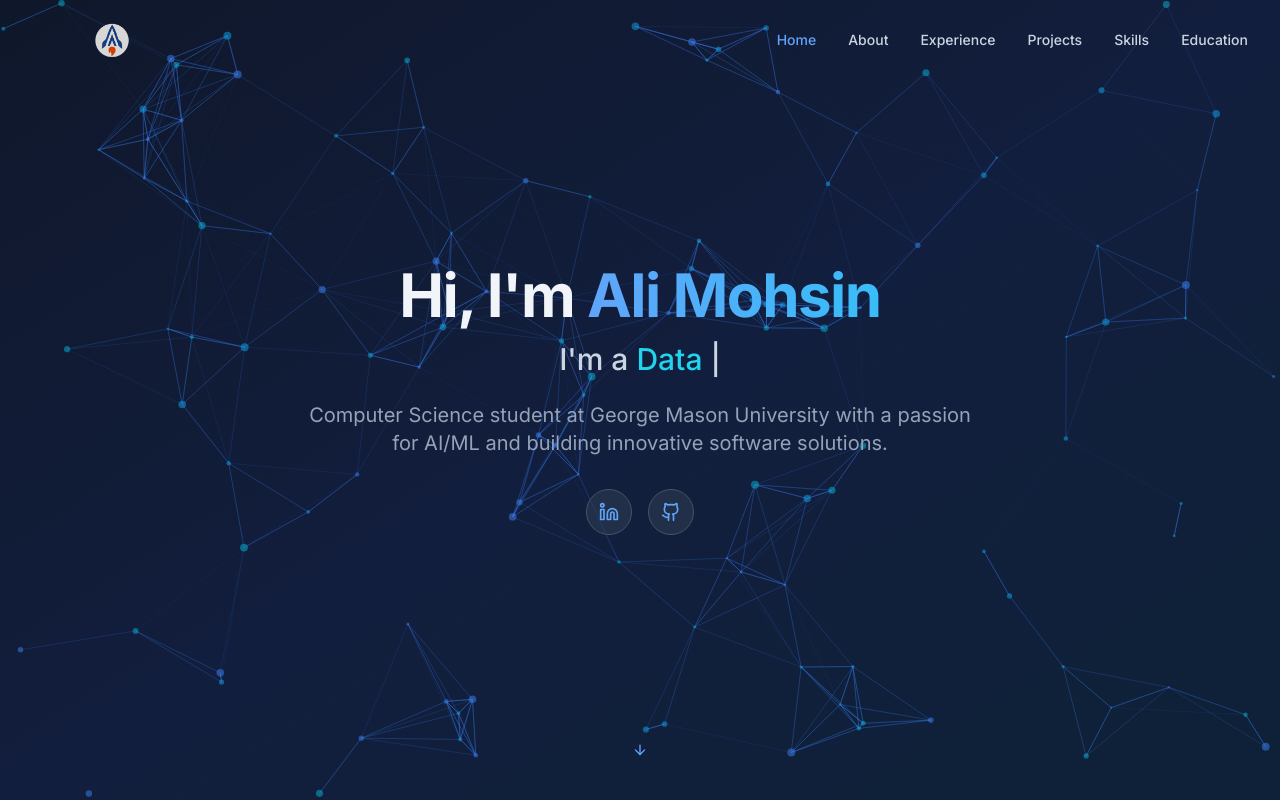
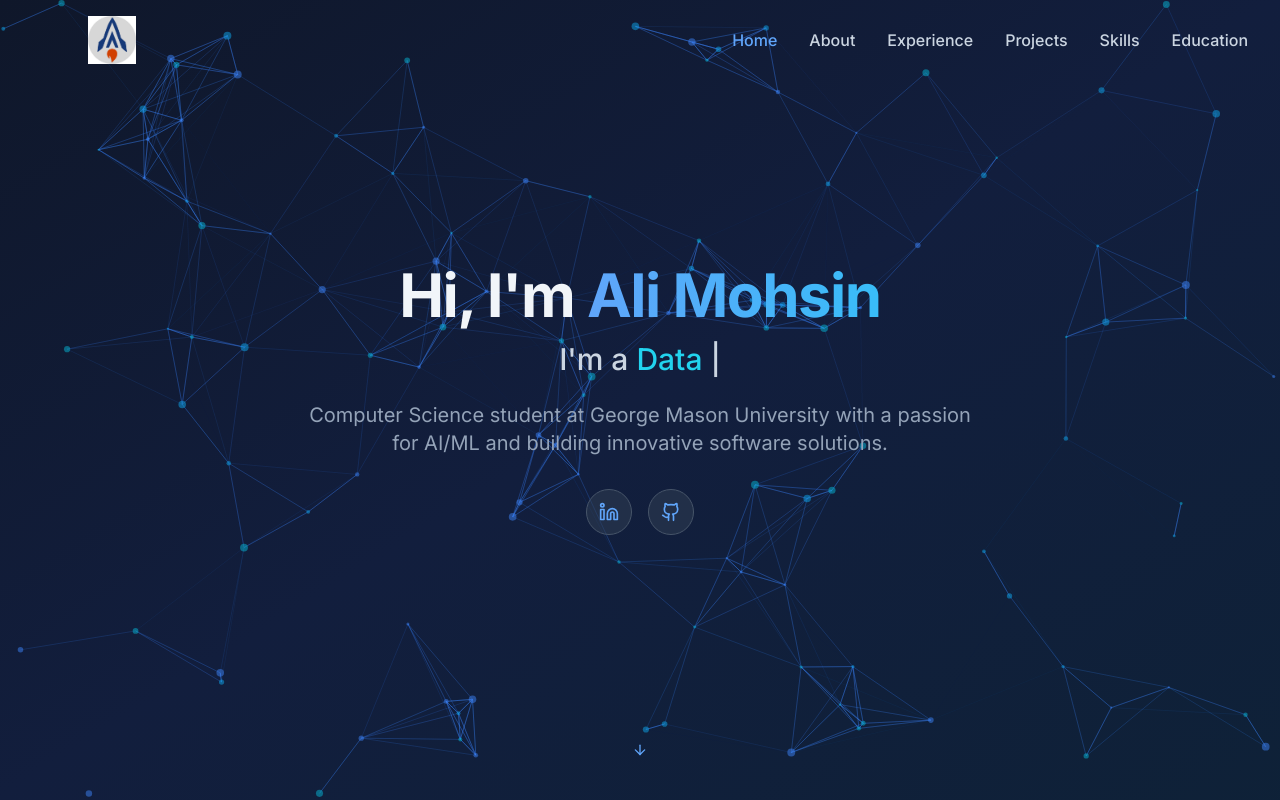
Before and after one commit to Paritybitz/portfolio, a Next.js app: page /portfolio/ in a window 1280 px wide. Shown: the top 800 px of the page. Built offline with nearby package versions, Linux system fonts and the light colour scheme.

Commit message:
nav tweaks

```diff
--- a/app/layout.tsx
+++ b/app/layout.tsx
@@ -13,18 +13,18 @@ export const metadata = {
   icons: {
     icon: [
       {
-        url: '/portfolio/images/brand.jpg',
+        url: '/portfolio/images/smallerlogo.jpg',
         sizes: '48x48',
         type: 'image/jpeg',
       },
       {
-        url: '/portfolio/images/brand.jpg',
+        url: '/portfolio/images/smallerlogo.jpg',
         sizes: '96x96',
         type: 'image/jpeg',
       }
     ],
-    shortcut: '/portfolio/images/brand.jpg',
-    apple: '/portfolio/images/brand.jpg',
+    shortcut: '/portfolio/images/smallerlogo.jpg',
+    apple: '/portfolio/images/smallerlogo.jpg',
   },
 }
 
--- a/components/navbar.tsx
+++ b/components/navbar.tsx
@@ -53,7 +53,7 @@ export default function Navbar() {
       <div className="container flex items-center justify-between">
         <Link href="#home" className="relative w-40 h-12">
           <Image
-            src="/portfolio/images/brand.jpg"
+            src="/portfolio/images/smallerlogo.jpg"
             alt="Ali Mohsin Logo"
             fill
             className="object-contain"
@@ -68,7 +68,7 @@ export default function Navbar() {
               key={link.name}
               href={link.href}
               className={cn(
-                "text-sm font-medium transition-colors hover:text-blue-400",
+                "text-base font-medium transition-colors hover:text-blue-400",
                 activeSection === link.href.substring(1) ? "text-blue-400" : "text-slate-300",
               )}
               onClick={(e) => {
@@ -84,7 +84,7 @@ export default function Navbar() {
         {/* Mobile Navigation Toggle */}
         <div className="flex items-center md:hidden">
           <Button variant="ghost" size="icon" onClick={() => setIsOpen(!isOpen)} aria-label="Toggle Menu">
-            {isOpen ? <X className="h-5 w-5 text-blue-400" /> : <Menu className="h-5 w-5 text-blue-400" />}
+            {isOpen ? <X className="h-6 w-6 text-blue-400" /> : <Menu className="h-6 w-6 text-blue-400" />}
           </Button>
         </div>
       </div>
@@ -98,7 +98,7 @@ export default function Navbar() {
                 key={link.name}
                 href={link.href}
                 className={cn(
-                  "text-sm font-medium transition-colors hover:text-blue-400 p-2",
+                  "text-base font-medium transition-colors hover:text-blue-400 p-2",
                   activeSection === link.href.substring(1) ? "text-blue-400" : "text-slate-300",
                 )}
                 onClick={(e) => {
```
Also changed, not shown: public/images/smallerlogo.jpg (added).
